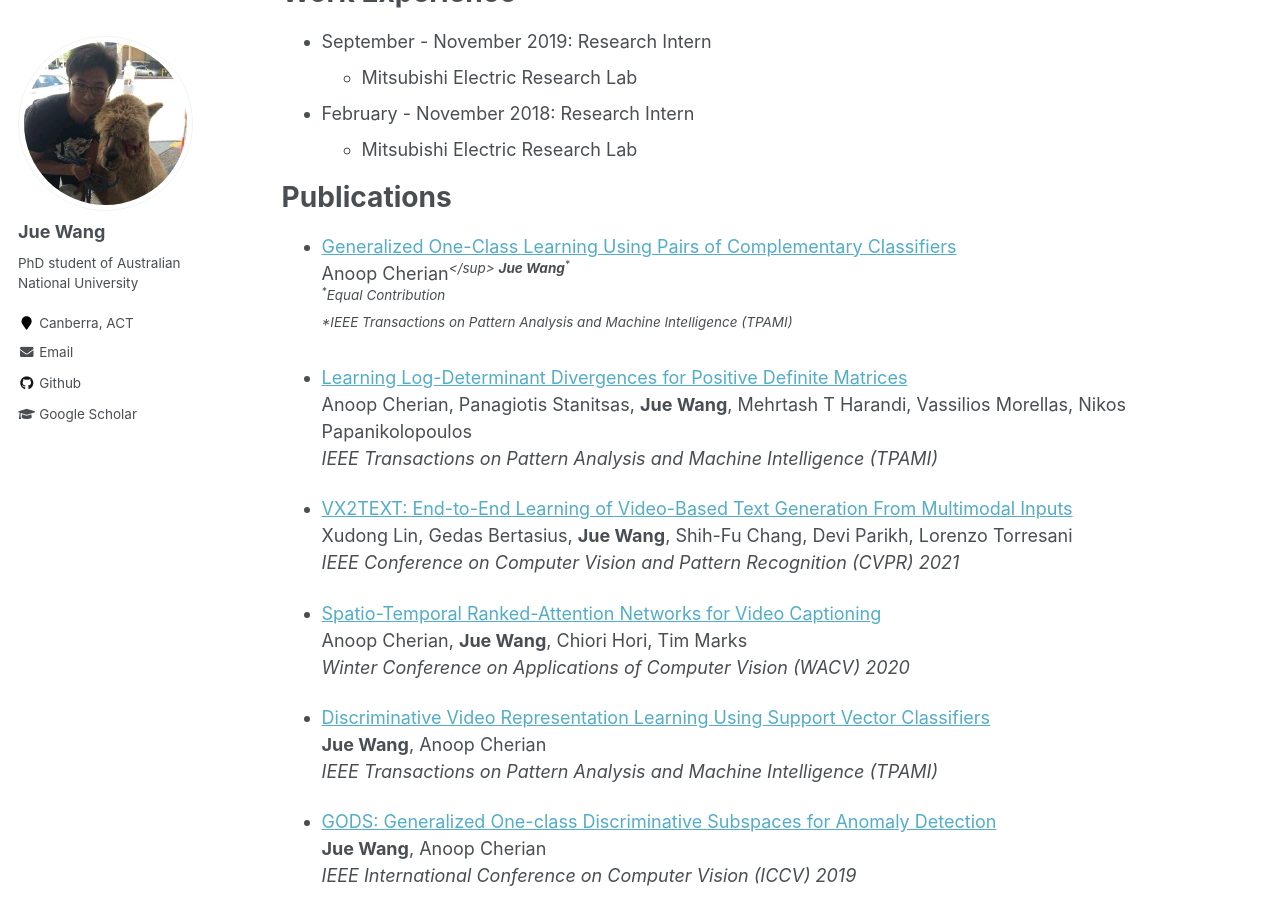
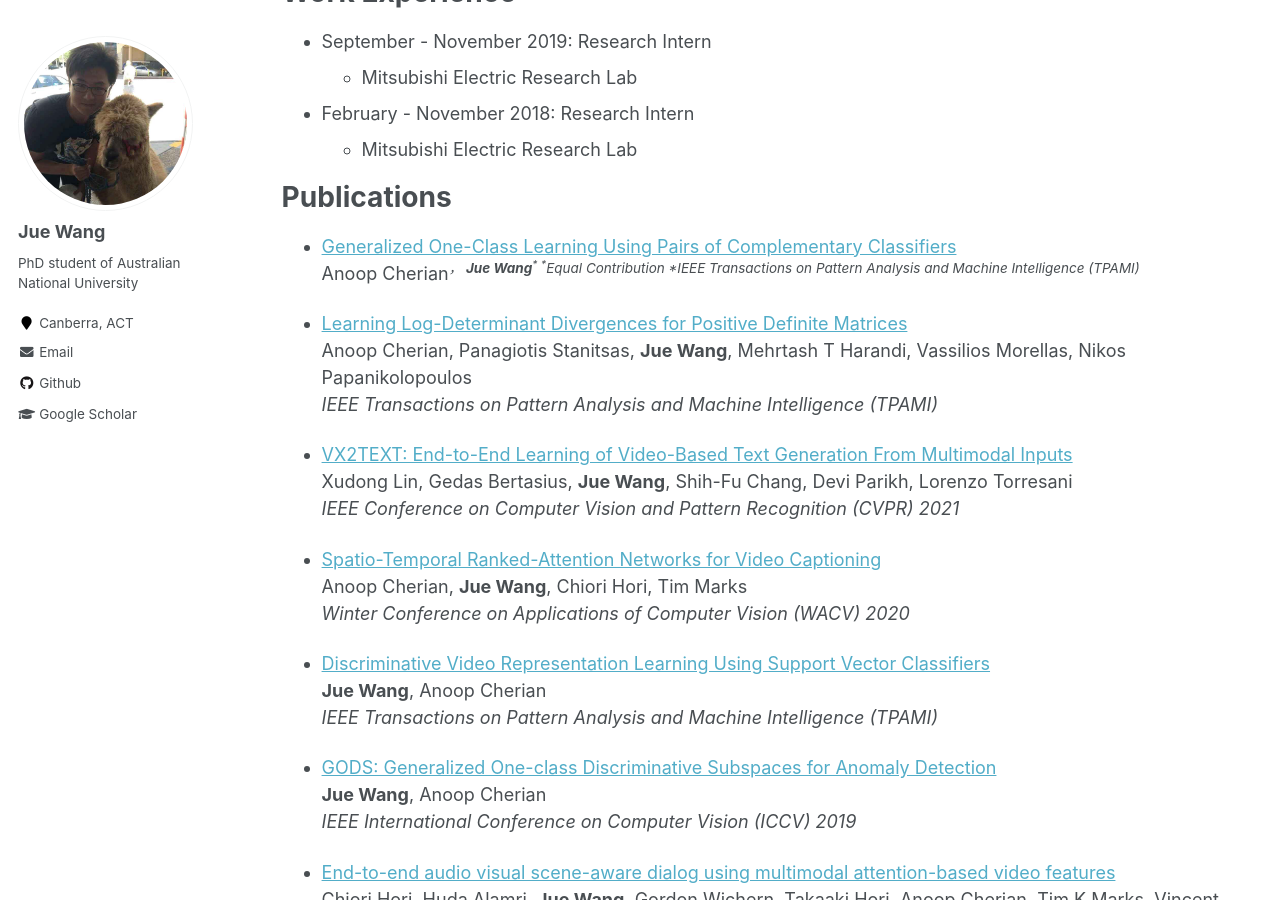
Before and after one commit to 3xWangDot/3xWangDot.github.io, a Jekyll site: the page built from _pages/cv.md, in a window 1280 px wide and 900 px high, scrolled down 353 px. Built offline with Jekyll 4.4.1, drawn with Linux system fonts in a browser that asks for light colours.

Commit message:
Update cv.md

```diff
--- a/_pages/cv.md
+++ b/_pages/cv.md
@@ -27,8 +27,8 @@ Work Experience
 Publications
 ======
 * [Generalized One-Class Learning Using Pairs of Complementary Classifiers](https://scholar.google.com/citations?user=Lt945BwAAAAJ&hl=zh-CN)<br/>
-  Anoop Cherian<sup>*</sup> **Jue Wang**<sup>*</sup><br>
-  <sup>*</sup>Equal Contribution <br>
+  Anoop Cherian<sup>*， **Jue Wang**<sup>*</sup>
+  <sup>*</sup>Equal Contribution
   *IEEE Transactions on Pattern Analysis and Machine Intelligence (TPAMI)*
 
 * [Learning Log-Determinant Divergences for Positive Definite Matrices](https://ieeexplore.ieee.org/stamp/stamp.jsp?arnumber=9405430)<br/>
```
